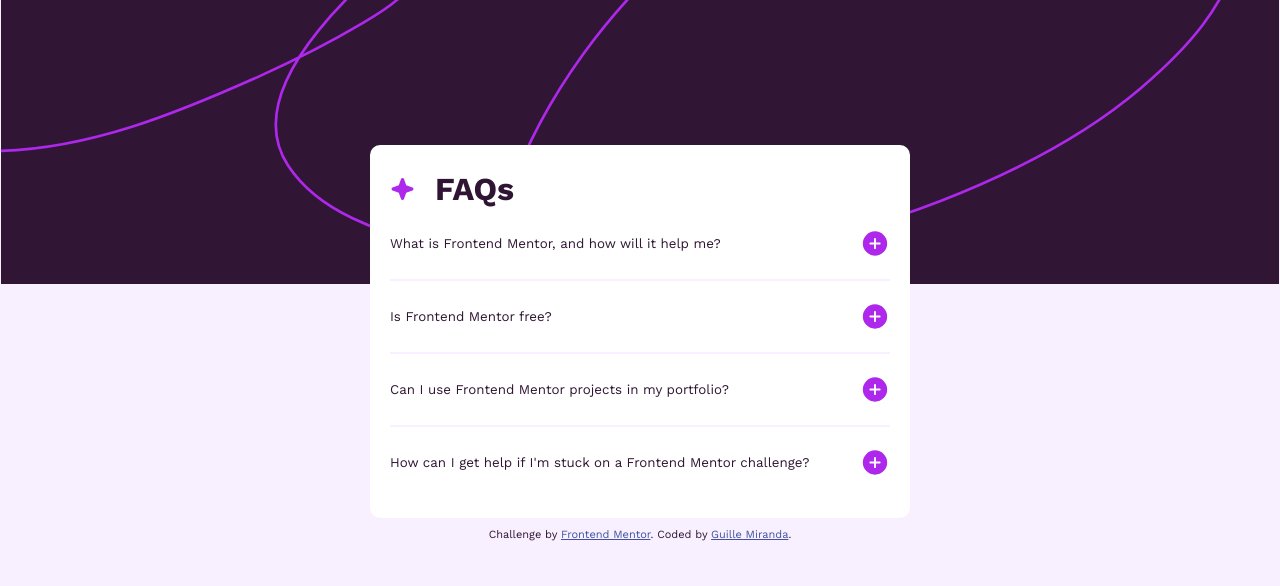
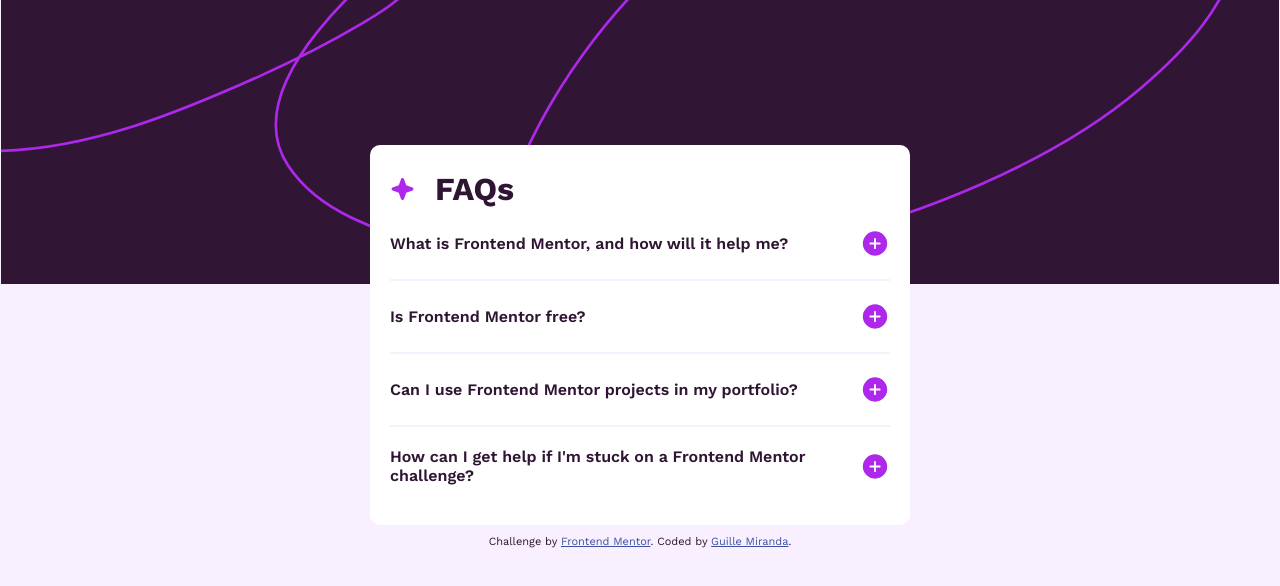
Before and after one commit to GuilleMiranda/frontendmentor_faq-accordion, a React (Vite) app: page / in a window 1280 px wide. Shown: the top 586 px of the page. Built offline with nearby package versions, Linux system fonts and the light colour scheme.

Commit message:
remove h2 from button, use rem for texts

```diff
--- a/src/index.css
+++ b/src/index.css
@@ -5,7 +5,7 @@
   --purple-950: hsl(292, 42%, 14%);
   --blue: hsl(228, 45%, 44%);
   --accent: hsl(281, 83%, 54%);
-  font-size: 16px;
+  font-size: 1em;
 }
 
 * {
@@ -77,9 +77,7 @@
   border: none;
 
   width: 100%;
-}
 
-.accordion-header h2 {
   font-size: 1rem;
   font-weight: 600;
   text-align: start;
@@ -89,11 +87,11 @@
   cursor: pointer;
 }
 
-.accordion-header:hover h2 {
+.accordion-header:hover {
   color: var(--accent);
 }
 
-.accordion-header:focus h2 {
+.accordion-header:focus {
   color: var(--accent);
 }
 
@@ -129,7 +127,7 @@
   }
 }
 
-@media screen and (min-width: 640px) {
+@media screen and (min-width: 40em) {
   body {
     background-image: url("./assets/images/background-pattern-desktop.svg");
   }
```
